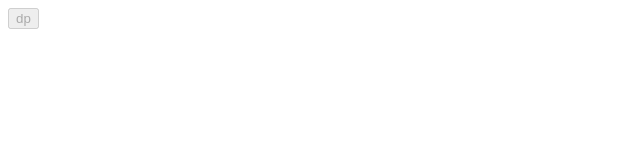
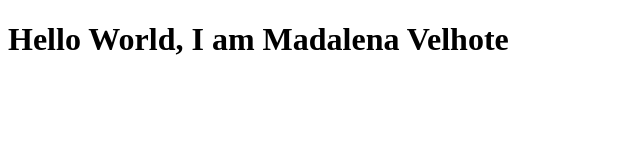
Before and after one commit to MadalenaVelhote/exercicio-java, a plain HTML site: page index.html in a window 1280 px wide. Shown: the whole page, without its empty margins (0-640 px from the left). Drawn offline with Linux system fonts and the light colour scheme.

Commit message:
update index

```diff
--- a/index.html
+++ b/index.html
@@ -7,6 +7,8 @@
     <title>Document</title>
 </head>
 <body>
-    <button disabled="disabled">dp</button>
+    <h1>
+        Hello World, I am Madalena Velhote
+    </h1>
 </body>
 </html>
```
